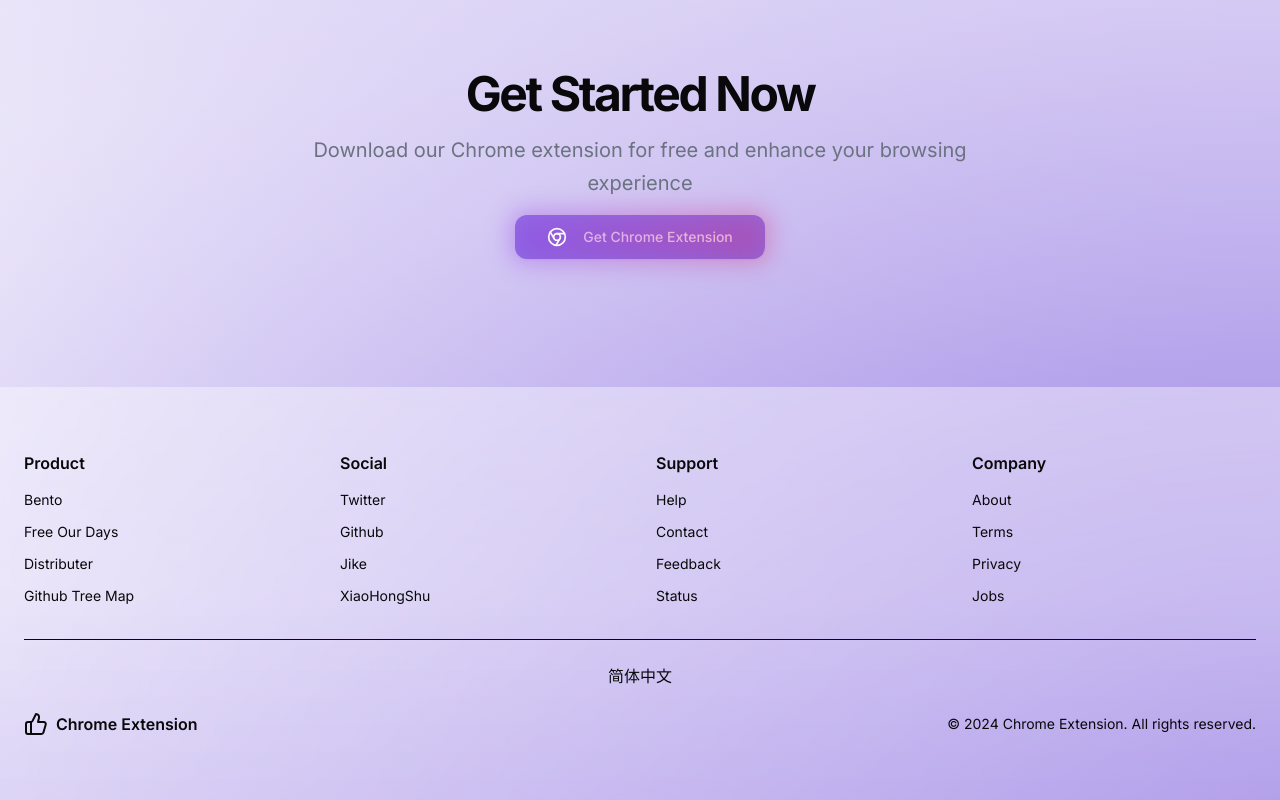
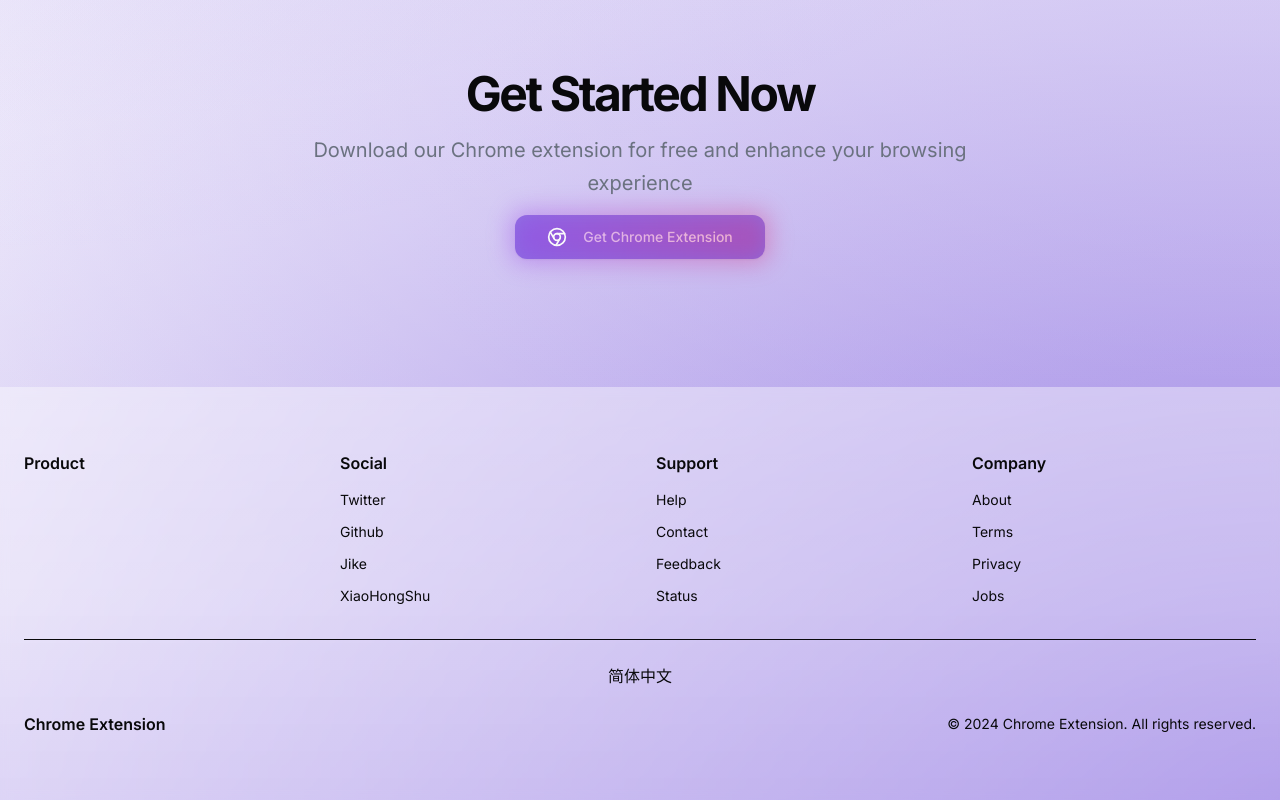
Before and after one commit to zhugezifang/nextjs-template, a Next.js app: page /en-US in a window 1280 px wide. Shown: the part 1696-2496 px from the top of the page. Built offline with nearby package versions, Linux system fonts and the light colour scheme.

Commit message:
feat:online game

```diff
--- a/src/components/footer.tsx
+++ b/src/components/footer.tsx
@@ -13,10 +13,7 @@ export default async function Footer({
 
   const footerLinks = {
     [dict.footer.product]: [
-      { name: dict.footer.links.bento, href: `https://bento.me/yeheboo` },
-      { name: dict.footer.links.freeourdays, href: `https://freeourdays.com` },
-      { name: dict.footer.links.distributer, href: `https://distributer.top` },
-      { name: dict.footer.links.githubtree, href: `https://chromewebstore.google.com/detail/github-tree-map/aagofmkgihihajogoojeamnfgpgmehnn` },
+
     ],
     [dict.footer.social]: [
       { name: dict.footer.links.twitter, href: `https://x.com/freeourdays` },
@@ -79,7 +76,6 @@ export default async function Footer({
         <div className="flex flex-col md:flex-row justify-between items-center pt-6">
 
           <div className="flex items-center space-x-2">
-            <ThumbsUp className="h-6 w-6" />
             <span className="font-semibold">{dict.common.brand}</span>
           </div>
 
--- a/src/i18n/dictionaries/zh.json
+++ b/src/i18n/dictionaries/zh.json
@@ -28,7 +28,7 @@
     "social": "社交",
     "support": "支持",
     "company": "公司",
-    "copyright": "© 2024 Chrome插件. 保留所有权利.",
+    "copyright": "© 2024 在线网页游戏. 保留所有权利.",
     "links": {
       "features": "功能",
       "pricing": "价格",
@@ -63,7 +63,7 @@
     "keywords": "Chrome插件, 标签管理, 生产力工具, 浏览器扩展"
   },
   "common": {
-    "brand": "Chrome插件",
+    "brand": "在线网页游戏",
     "loading": "加载中..."
   },
   "features": {
```
